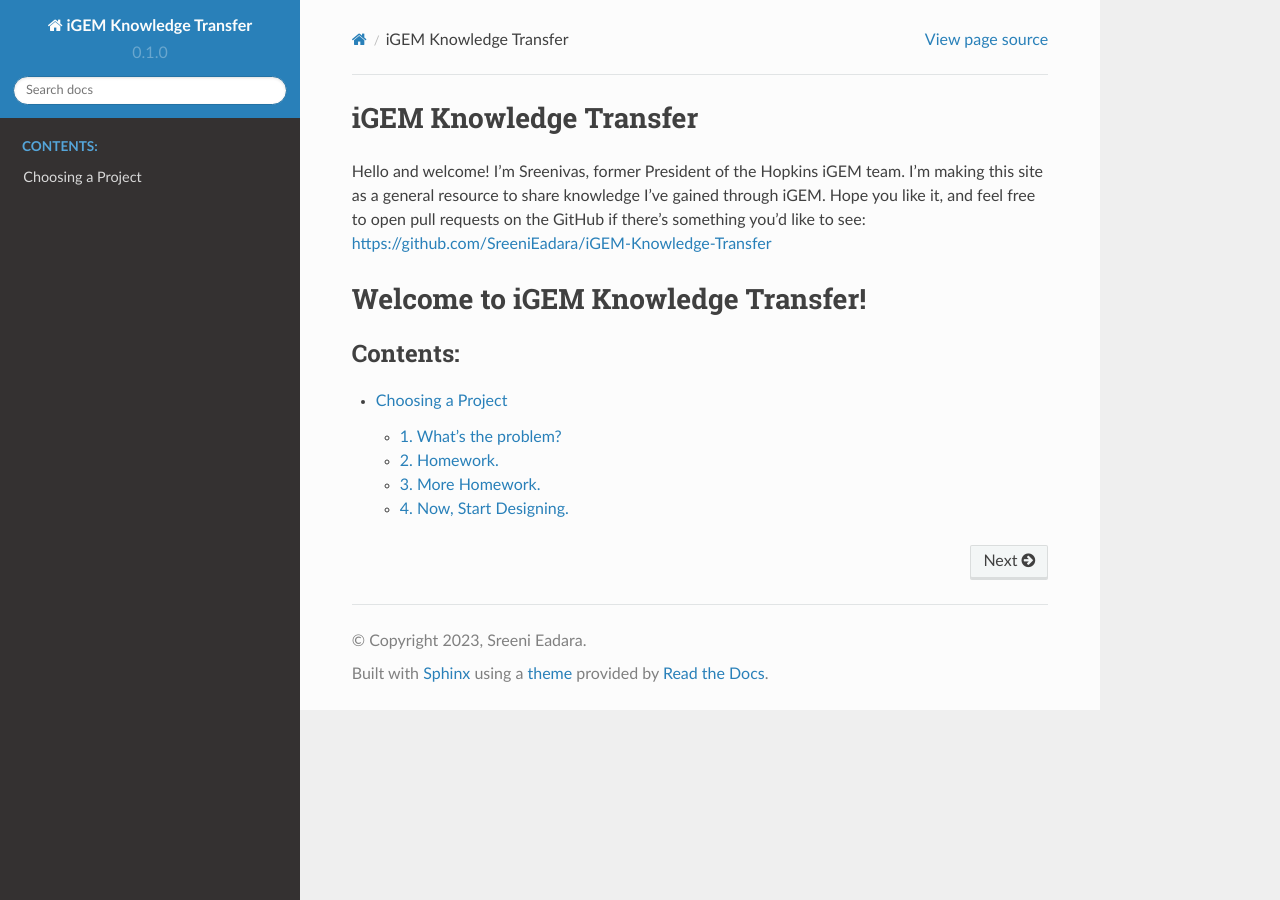
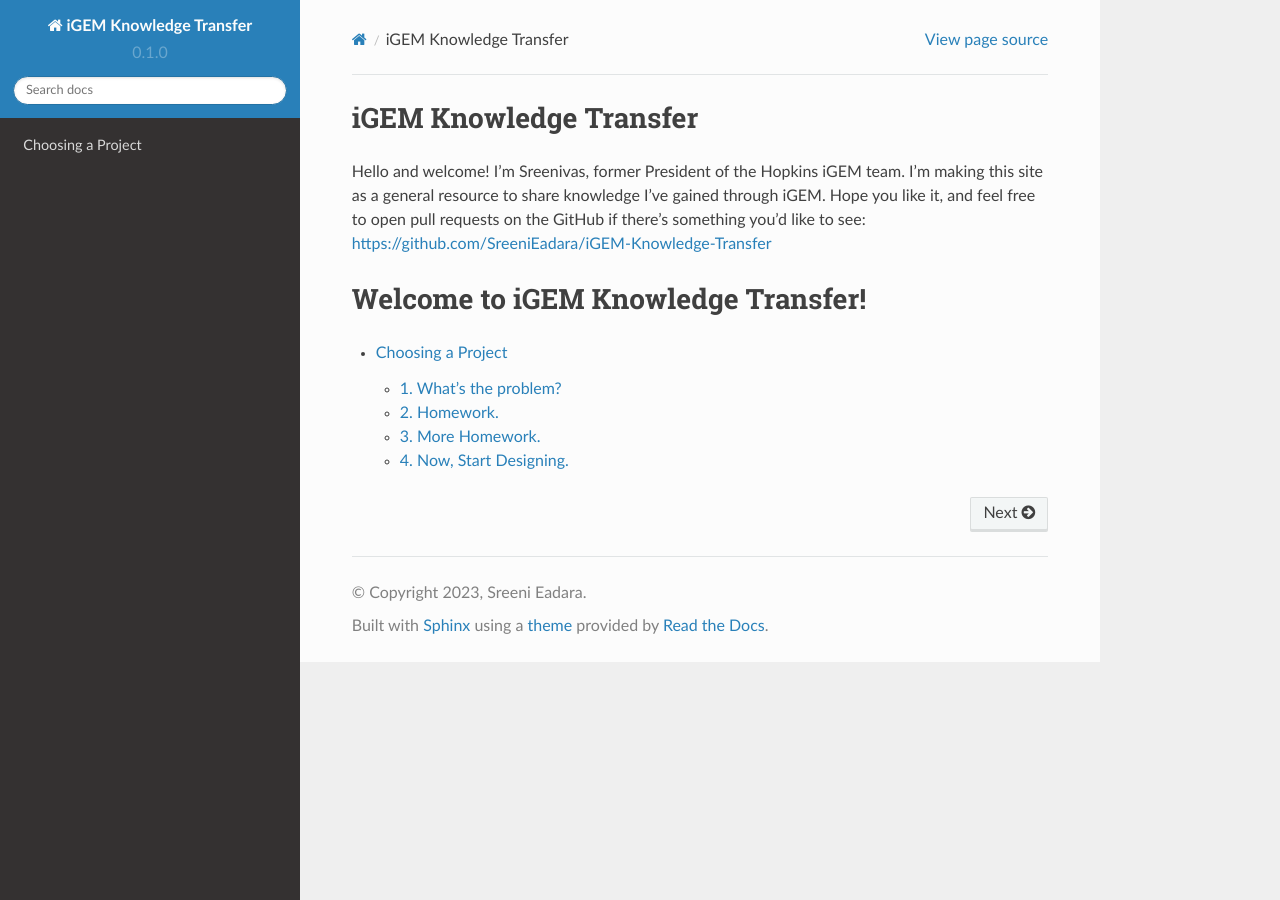
Before and after one commit to SreeniEadara/iGEM-Knowledge-Transfer, a Sphinx documentation site: the page built from docs/source/index.rst, in a window 1280 px wide. Built offline with Sphinx 7.4.7 and the Read the Docs theme 2.0.0, drawn with Linux system fonts in a browser that asks for light colours.

Commit message:
Trying to fix toctree...

```diff
--- a/docs/source/index.rst
+++ b/docs/source/index.rst
@@ -8,7 +8,5 @@ Welcome to iGEM Knowledge Transfer!
 ===================================
 
 .. toctree::
-   :maxdepth: 2
-   :caption: Contents:
 
    Choosing a Project
```
